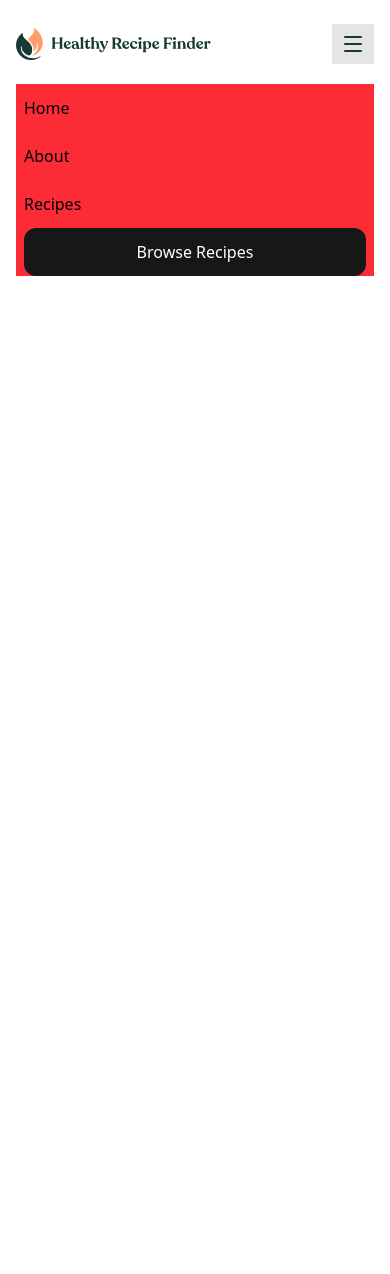
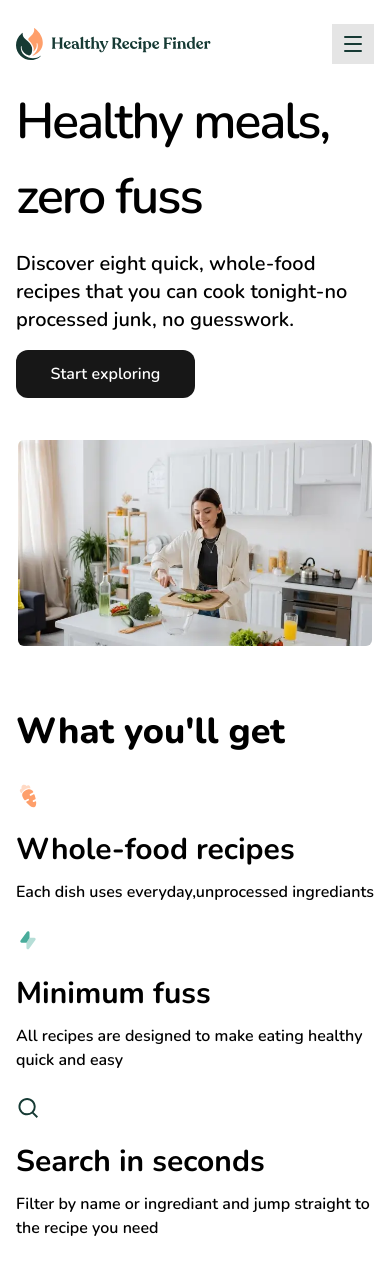
Before and after one commit to conormcfarlane/recipe-finder, a React (Vite) app: page / in a window 390 px wide. Shown: the top 1274 px of the page. Before the commit the page ends 844 px from the top, so only its background shows below. Built offline with nearby package versions, Linux system fonts and the light colour scheme.

Commit message:
mobile home hero and features

```diff
--- a/src/components/Header.jsx
+++ b/src/components/Header.jsx
@@ -10,7 +10,7 @@ export default function Header() {
     { name: "About", path: "/about" },
     { name: "Recipes", path: "/recipes" },
   ];
-  const [isMenuOpen, setIsMenuOpen] = useState("false");
+  const [isMenuOpen, setIsMenuOpen] = useState(false);
   const handleMenuToggle = () => {
     setIsMenuOpen((prev) => !prev);
   };
@@ -36,10 +36,7 @@ export default function Header() {
             </Link>
           ))}
           <Link to="/recipes">
-            <MainButton
-              text="Browse Recipes"
-              onClick={handleMenuToggle}
-            />
+            <MainButton text="Browse Recipes" onClick={handleMenuToggle} />
           </Link>
         </div>
       )}
--- a/src/index.css
+++ b/src/index.css
@@ -1,2 +1,28 @@
 @import "tailwindcss";
 @custom-variant dark (&:where(.dark, .dark *));
+
+@font-face {
+  font-family: "Nunito";
+  src: url("./assets/fonts/Nunito/static/Nunito-Bold.ttf");
+  font-weight: 700;
+}
+
+@font-face {
+  font-family: "Nunito";
+  src: url("./assets/fonts/Nunito/static/Nunito-ExtraBold.ttf");
+  font-weight: 800;
+}
+@font-face {
+  font-family: "Nunito";
+  src: url("./assets/fonts/Nunito/static/Nunito-SemiBold.ttf");
+  font-weight: 600;
+}
+@font-face {
+  font-family: "Nunito";
+  src: url("./assets/fonts/Nunito/Nunito-Italic-VariableFont_wght.ttf");
+  font-weight: 400;
+  font-style: italic;
+}
+body {
+  font-family: "Nunito", sans-serif;
+}
--- a/src/pages/Home/Home.jsx
+++ b/src/pages/Home/Home.jsx
@@ -1,7 +1,11 @@
-import React from 'react'
-
+import React from "react";
+import HomeHero from "./HomeHero";
+import HomeHeroFeatures from "./HomeHeroFeatures";
 export default function Home() {
   return (
-    <div>Home</div>
-  )
+    <div>
+      <HomeHero />
+      <HomeHeroFeatures />
+    </div>
+  );
 }
--- /dev/null
+++ b/src/pages/Home/HomeHero.jsx
@@ -0,0 +1,30 @@
+import React from "react";
+import MainButton from "../../components/MainButton";
+import homeHeroSmall from "../../assets/images/image-home-hero-small.webp";
+import homeHeroLarge from "../../assets/images/image-home-hero-large.webp";
+export default function HomeHero() {
+  return (
+    <section>
+      <div className="flex flex-col gap-4 mb-10">
+        <h1 className="text-[3.125rem] tracking-[-0.125rem]">
+          Healthy meals, zero fuss{" "}
+        </h1>
+        <p className="text-xl">
+          Discover eight quick, whole-food recipes that you can cook tonight-no
+          processed junk, no guesswork.
+        </p>
+        <div className="w-1/2">
+          <MainButton text="Start exploring" />
+        </div>
+      </div>
+      <picture>
+        <source srcset={homeHeroLarge} media="(min-width:1024px)" />
+        <img
+          src={homeHeroSmall}
+          alt=""
+          className="rounded-lg border-2 border-white"
+        />
+      </picture>
+    </section>
+  );
+}
--- /dev/null
+++ b/src/pages/Home/HomeHeroFeatures.jsx
@@ -0,0 +1,37 @@
+import React from "react";
+import iconWholeFoodRecipes from "../../assets/images/icon-whole-food-recipes.svg";
+import iconMinimumFuss from "../../assets/images/icon-minimum-fuss.svg";
+import iconSearch from "../../assets/images/icon-search.svg";
+
+export default function HomeHeroFeatures() {
+  const features = [
+    {
+      icon: iconWholeFoodRecipes,
+      title: "Whole-food recipes",
+      desc: "Each dish uses everyday,unprocessed ingrediants",
+    },
+    {
+      icon: iconMinimumFuss,
+      title: "Minimum fuss",
+      desc: "All recipes are designed to make eating healthy quick and easy",
+    },
+    {
+      icon: iconSearch,
+      title: "Search in seconds",
+      desc: "Filter by name or ingrediant and jump straight to the recipe you need",
+    },
+  ];
+
+  return (
+    <section className="py-16">
+      <h2 className="text-4xl font-extrabold mb-8">What you'll get</h2>
+      {features.map((feature) => (
+        <div key={feature} className="flex flex-col mb-6">
+          <img src={feature.icon} alt="" className="mb-6 w-6 h-6" />
+          <h3 className="text-3xl mb-3 font-bold">{feature.title}</h3>
+          <p>{feature.desc}</p>
+        </div>
+      ))}
+    </section>
+  );
+}
```
